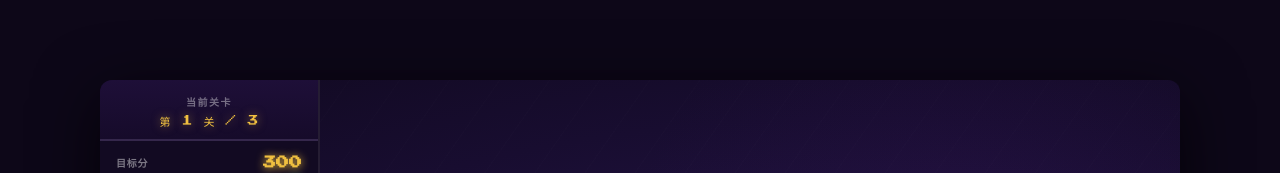
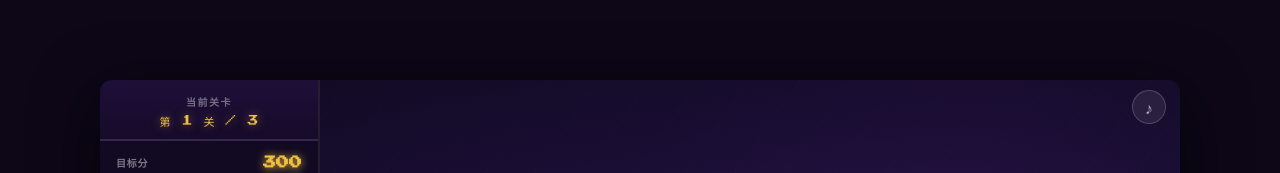
Before and after one commit to a417151573/balatro-web, a plain HTML site: page index.html in a window 1280 px wide. Shown: the top 173 px of the page. Drawn offline with Linux system fonts and the light colour scheme.

Commit message:
feat: 背景音乐 — Web Audio API程序化合成C大调轻松小曲
- BGM模块：C→Am→F→G和弦进行，BPM=112，无限循环无外部文件
- 钢琴音色：正弦+倍频三角波合成，指数衰减模拟弹拨感
- 分解和弦 + 低音根音(1/3拍) + 8分音符旋律线三层叠加
- 提前2小节预调度防卡顿，淡入1.5s启动
- 首次点击任意位置自动启动（绕过浏览器自动播放限制）
- 右上角♪/♩切换按钮，带淡出0.4s静音

Co-Authored-By: Claude Sonnet 4.6 <noreply@anthropic.com>

```diff
--- a/index.html
+++ b/index.html
@@ -384,6 +384,20 @@ body{
 .jc-mult{font-family:'Press Start 2P',monospace;font-size:16px;color:var(--gold);}
 .jc-desc{font-size:10px;color:rgba(255,255,255,.4);}
 
+/* ── Music toggle button ─────────────────────────────────────── */
+.btn-music{
+  position:absolute;top:10px;right:14px;z-index:10;
+  width:34px;height:34px;padding:0;border-radius:50%;
+  background:rgba(255,255,255,.08);border:1.5px solid rgba(255,255,255,.18);
+  color:rgba(255,255,255,.65);font-size:16px;cursor:pointer;
+  display:flex;align-items:center;justify-content:center;
+  transition:background .2s,color .2s,transform .2s;
+  box-shadow:none;
+}
+.btn-music::after{display:none;}
+.btn-music:hover{background:rgba(255,255,255,.16);color:#fff;transform:scale(1.1);}
+.btn-music.muted{color:rgba(255,255,255,.25);background:rgba(255,255,255,.04);}
+
 /* fireworks canvas */
 #fxCanvas{
   position:absolute;top:0;left:0;
@@ -465,6 +479,9 @@ body{
       <div class="hand-label">手牌 · <span id="hCount">8</span> 张</div>
       <div class="hand-cards" id="handCards"></div>
     </div>
+
+    <!-- Music toggle -->
+    <button class="btn btn-music" id="btnMusic" onclick="BGM.toggle()" title="背景音乐">♪</button>
 
     <!-- Action bar -->
     <div class="action-bar">
@@ -573,6 +590,159 @@ const Audio = (()=>{
     roundWin(){const c=ensure();[523,659,784,1047].forEach((f,i)=>tone(f,'sine',c.currentTime+i*.14,.22,.22));},
     finalWin(){const c=ensure();[523,659,784,1047,1319].forEach((f,i)=>tone(f,'sine',c.currentTime+i*.11,.4,.2));[523,659,784].forEach(f=>tone(f,'sine',c.currentTime+.7,.5,.15));},
   };
+})();
+
+// ── BGM (Web Audio API procedural music) ───────────────────────────────────
+// 轻松小曲：C大调，钢琴分解和弦 + 轻柔旋律，无限循环
+const BGM = (()=>{
+  let ctx=null, masterGain=null, playing=false, muted=false, nextBeat=0, schedTimer=null;
+
+  // C大调和弦进行：C - Am - F - G，每小节4拍，BPM≈112
+  const BPM = 112;
+  const BEAT = 60 / BPM;          // 单拍秒数
+  const BAR  = BEAT * 4;          // 小节秒数
+
+  // 和弦 (根音MIDI, 三音, 五音 / 七音)
+  const CHORDS = [
+    [60,64,67,72],   // C  maj (C E G C)
+    [57,60,64,69],   // Am     (A C E A)
+    [53,57,60,65],   // F  maj (F A C F)
+    [55,59,62,67],   // G  maj (G B D G)
+  ];
+
+  // 旋律线（相对C4=60，单位：MIDI，0=rest）
+  const MELODY = [
+    72,0,71,0, 72,74,72,69,   // bar1 C-Am
+    69,0,67,0, 69,71,69,67,   // bar2
+    65,0,64,0, 65,67,65,64,   // bar3 F-G
+    62,0,60,0, 62,64,62,60,   // bar4
+  ];
+
+  function midiToHz(m){ return 440 * Math.pow(2, (m-69)/12); }
+
+  function ensure(){
+    if(!ctx){
+      ctx = new(window.AudioContext||window.webkitAudioContext)();
+      masterGain = ctx.createGain();
+      masterGain.gain.setValueAtTime(0.0, ctx.currentTime);
+      masterGain.connect(ctx.destination);
+    }
+    if(ctx.state==='suspended') ctx.resume();
+    return ctx;
+  }
+
+  // 钢琴音色：短衰减的正弦+三角合成
+  function piano(freq, startT, dur, vol=0.12){
+    const c = ctx;
+    const osc1 = c.createOscillator(), osc2 = c.createOscillator();
+    const g    = c.createGain();
+    osc1.connect(g); osc2.connect(g); g.connect(masterGain);
+    osc1.type='sine';    osc1.frequency.value = freq;
+    osc2.type='triangle';osc2.frequency.value = freq * 2.01;
+    g.gain.setValueAtTime(0, startT);
+    g.gain.linearRampToValueAtTime(vol, startT + 0.01);
+    g.gain.exponentialRampToValueAtTime(vol * 0.3, startT + dur * 0.4);
+    g.gain.exponentialRampToValueAtTime(0.0001,    startT + dur);
+    osc1.start(startT); osc1.stop(startT + dur + 0.05);
+    osc2.start(startT); osc2.stop(startT + dur + 0.05);
+  }
+
+  // 低音拨弦
+  function bass(freq, startT){
+    const c = ctx;
+    const osc = c.createOscillator(), g = c.createGain();
+    osc.connect(g); g.connect(masterGain);
+    osc.type = 'triangle'; osc.frequency.value = freq / 2;
+    g.gain.setValueAtTime(0, startT);
+    g.gain.linearRampToValueAtTime(0.18, startT + 0.015);
+    g.gain.exponentialRampToValueAtTime(0.0001, startT + BEAT * 1.8);
+    osc.start(startT); osc.stop(startT + BEAT * 2);
+  }
+
+  // 调度一个小节
+  let barIdx=0, melIdx=0;
+  function scheduleBar(barStart){
+    const chord = CHORDS[barIdx % CHORDS.length];
+
+    // 分解和弦（每拍一个音，琶音向上）
+    for(let b=0;b<4;b++){
+      const t = barStart + b * BEAT;
+      const note = chord[b % chord.length];
+      piano(midiToHz(note), t, BEAT * 0.85, 0.09);
+    }
+
+    // 低音根音（每小节第1、3拍）
+    bass(midiToHz(chord[0]), barStart);
+    bass(midiToHz(chord[0]), barStart + BEAT * 2);
+
+    // 旋律（8个8分音符/小节）
+    for(let e=0;e<8;e++){
+      const t = barStart + e * BEAT * 0.5;
+      const m = MELODY[melIdx % MELODY.length];
+      melIdx++;
+      if(m !== 0) piano(midiToHz(m), t, BEAT * 0.45, 0.13);
+    }
+
+    barIdx++;
+  }
+
+  // 预调度循环（提前2小节，防止卡顿）
+  function scheduler(){
+    if(!playing) return;
+    const c = ensure();
+    const lookahead = c.currentTime + BAR * 2;
+    while(nextBeat < lookahead){
+      scheduleBar(nextBeat);
+      nextBeat += BAR;
+    }
+    schedTimer = setTimeout(scheduler, BAR * 800); // ~每小节检查一次
+  }
+
+  function start(){
+    ensure();
+    if(playing) return;
+    playing = true; muted = false;
+    nextBeat = ctx.currentTime + 0.1;
+    // 淡入
+    masterGain.gain.cancelScheduledValues(ctx.currentTime);
+    masterGain.gain.setValueAtTime(0, ctx.currentTime);
+    masterGain.gain.linearRampToValueAtTime(0.7, ctx.currentTime + 1.5);
+    scheduler();
+    updateBtn();
+  }
+
+  function pause(){
+    if(!playing) return;
+    playing = false; muted = true;
+    clearTimeout(schedTimer);
+    if(ctx && masterGain){
+      masterGain.gain.cancelScheduledValues(ctx.currentTime);
+      masterGain.gain.setValueAtTime(masterGain.gain.value, ctx.currentTime);
+      masterGain.gain.linearRampToValueAtTime(0, ctx.currentTime + 0.4);
+    }
+    updateBtn();
+  }
+
+  function toggle(){
+    if(playing) pause(); else start();
+  }
+
+  function updateBtn(){
+    const btn = document.getElementById('btnMusic');
+    if(!btn) return;
+    btn.textContent = playing ? '♪' : '♩';
+    btn.classList.toggle('muted', !playing);
+    btn.title = playing ? '关闭背景音乐' : '开启背景音乐';
+  }
+
+  // 首次任意点击自动启动（浏览器自动播放限制）
+  function autoStart(){
+    document.removeEventListener('click', autoStart);
+    start();
+  }
+  document.addEventListener('click', autoStart);
+
+  return { start, pause, toggle };
 })();
 
 // ── Fireworks ──────────────────────────────────────────────────────────────
```
